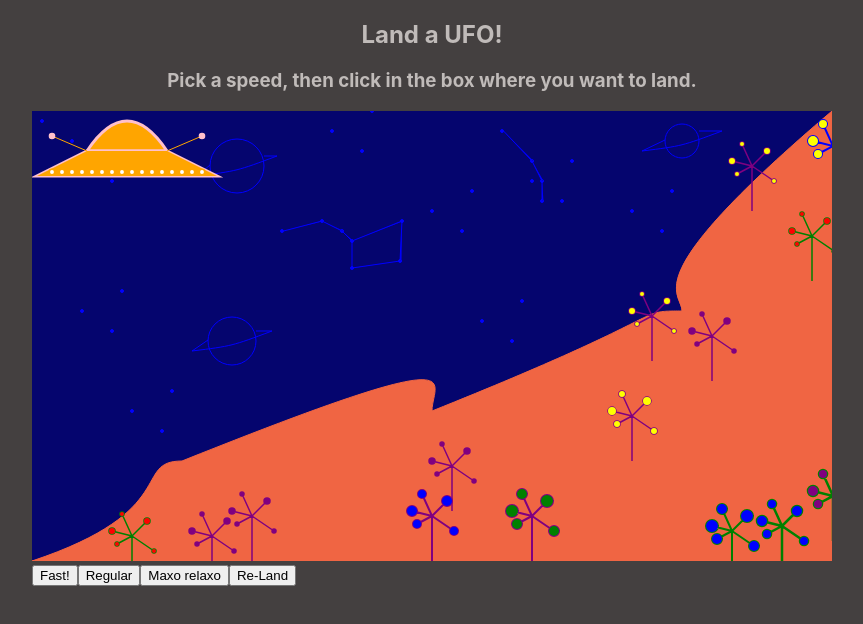
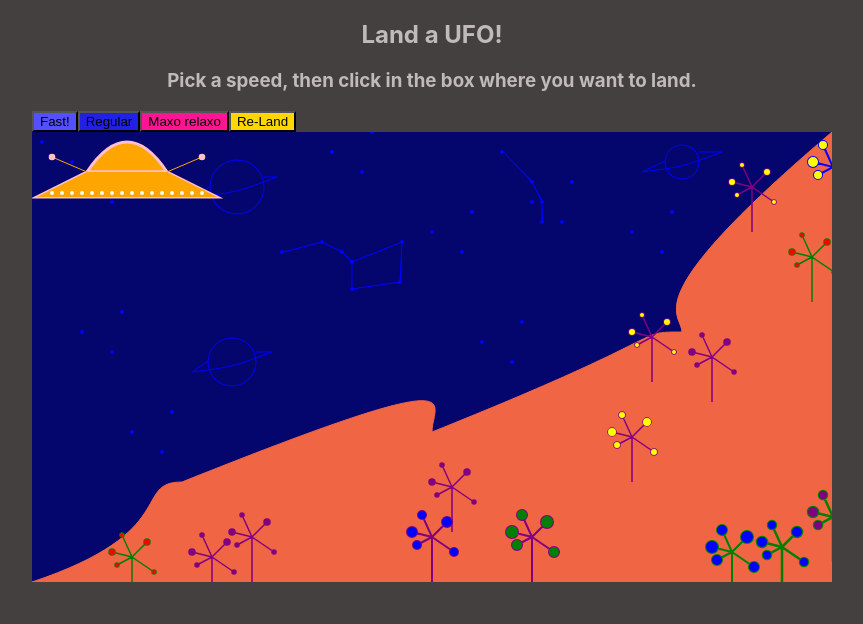
Before and after one commit to SarahJoniPower/UFO-animation, a React app: page / in a window 1280 px wide. Shown: the top 624 px of the page, without its empty margins (208-1071 px from the left). Built offline with nearby package versions, Linux system fonts and the light colour scheme; the HTML template or start-up script is replaced by a standard one.

Commit message:
Styling buttons

```diff
--- a/src/app.css
+++ b/src/app.css
@@ -21,3 +21,19 @@ div {
   display: block;
   width: 800px;
 }
+
+#fastBtn {
+  background-color: rgb(83, 80, 255);
+}
+
+#RegularBtn {
+  background-color: rgb(33, 33, 228);
+}
+
+#RelaxoBtn {
+  background-color: deeppink;
+}
+
+#Re-LandBtn {
+  background-color: gold;
+}
--- a/src/app.jsx
+++ b/src/app.jsx
@@ -11,11 +11,11 @@ let [speed, setSpeed] = useState( 5 )
         <h2> Land a UFO! </h2>
         <h3> Pick a speed, then click in the box where you want to land. </h3>
         <div>
+        <button id="fastBtn" onClick={() => setSpeed(10)}>Fast!</button>
+        <button id="RegularBtn" onClick={() => setSpeed(5)}>Regular</button>
+        <button id="RelaxoBtn" onClick={() => setSpeed(2)}>Maxo relaxo</button>
+        <button id="Re-LandBtn" onClick={() => window.location.reload()}>Re-Land</button>
         <UFO xAxis={400} yAxis={165} speed={speed} />
-        <button onClick={() => setSpeed(10)}>Fast!</button>
-        <button onClick={() => setSpeed(5)}>Regular</button>
-        <button onClick={() => setSpeed(2)}>Maxo relaxo</button>
-        <button onClick={() => window.location.reload()}>Re-Land</button>
         </div>
     </body>
 }
```
